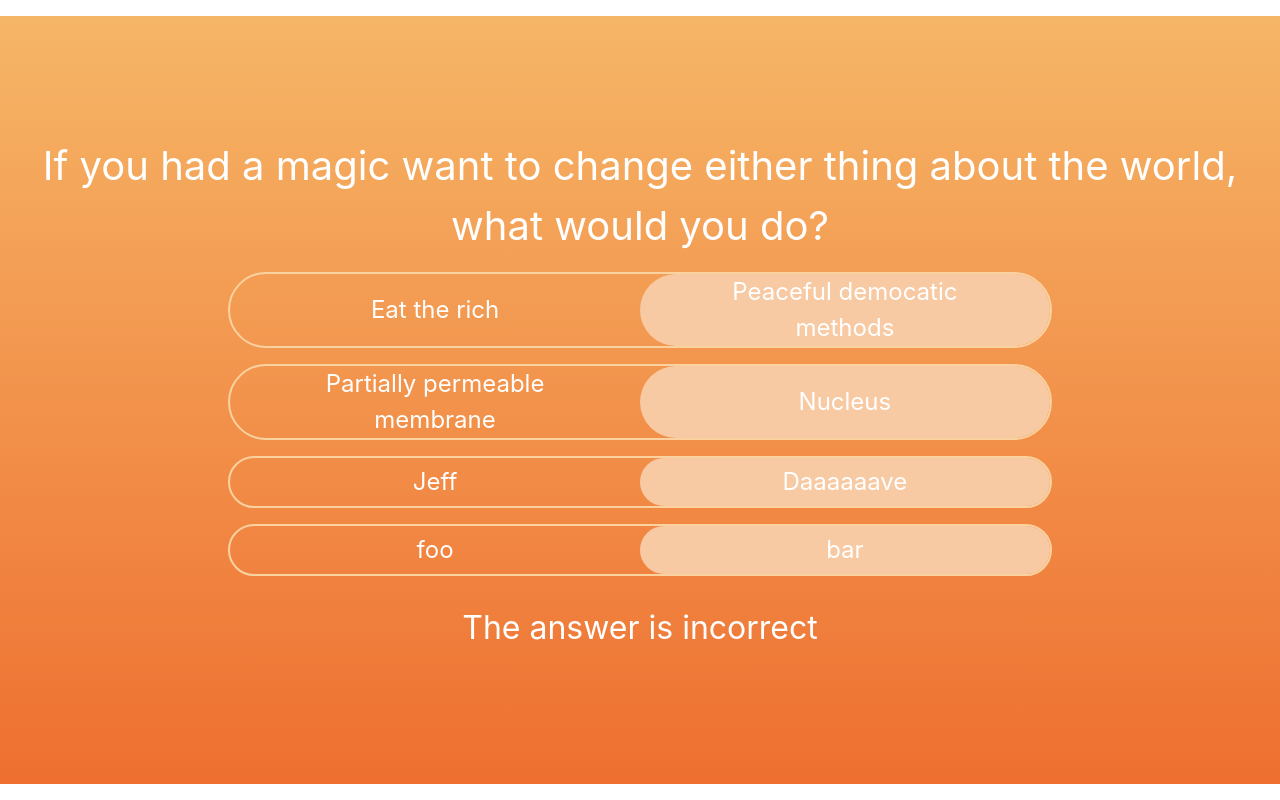
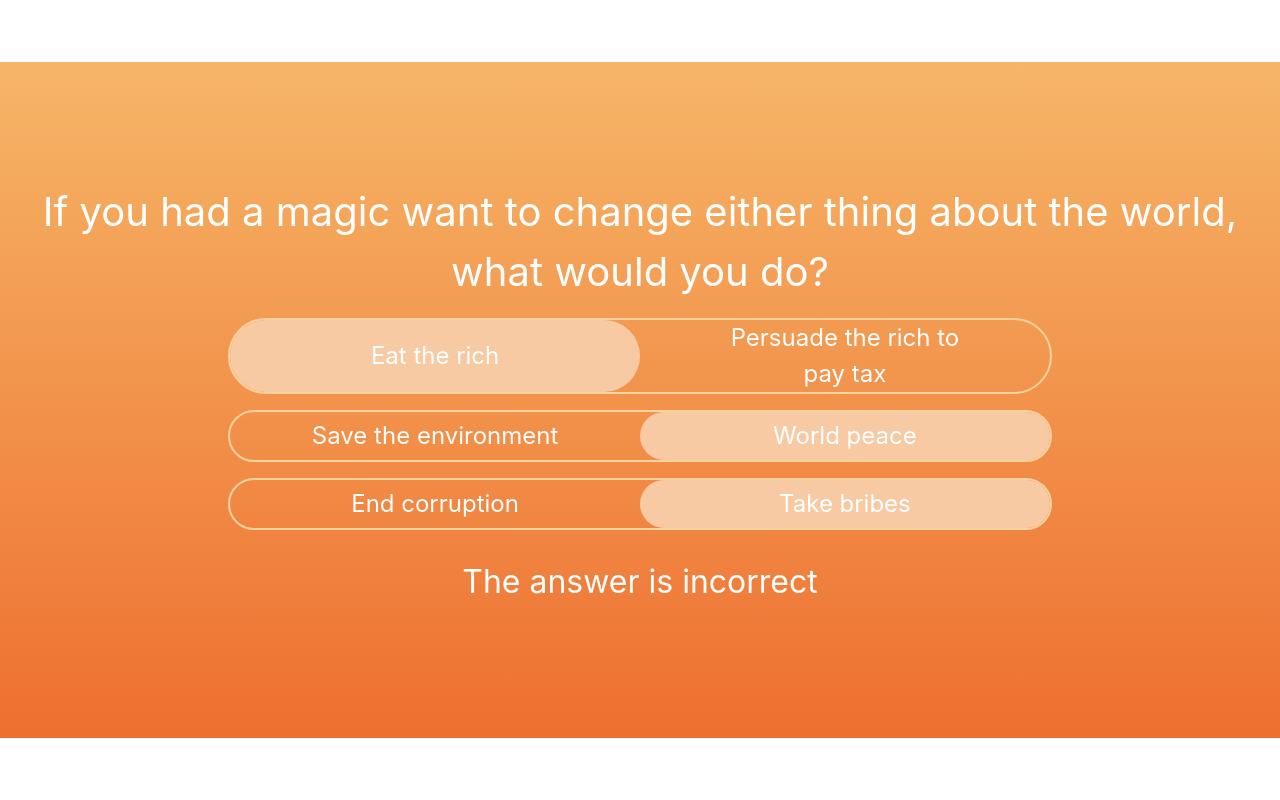
Before and after one commit to ShiftySlothe/TestResponse, a React (Create React App) app: page / in a window 1280 px wide. Built offline with nearby package versions, Linux system fonts and the light colour scheme.

Commit message:
Updated README

```diff
--- a/src/questionData/index.ts
+++ b/src/questionData/index.ts
@@ -3,22 +3,18 @@ import { Question, SingleChoiceAnswer } from "../Question";
 const q1title =
   "If you had a magic want to change either thing about the world, what would you do?";
 
-const a1data = ["Eat the rich", "Peaceful democatic methods"];
+const a1data = ["Eat the rich", "Persuade the rich to pay tax"];
 
-const answer1 = new SingleChoiceAnswer(a1data, 1);
+const answer1 = new SingleChoiceAnswer(a1data, 0);
 
-const a2data = ["Partially permeable membrane", "Nucleus"];
+const a2data = ["Save the environment", "World peace"];
 
 const answer2 = new SingleChoiceAnswer(a2data, 0);
 
-const a3data = ["Jeff", "Daaaaaave"];
+const a3data = ["End corruption", "Take bribes"];
 
-const answer3 = new SingleChoiceAnswer(a3data, 0);
+const answer3 = new SingleChoiceAnswer(a3data, 1);
 
-const a4data = ["foo", "bar"];
-
-const answer4 = new SingleChoiceAnswer(a4data, 1);
-
-const answers = [answer1, answer2, answer3, answer4];
+const answers = [answer1, answer2, answer3];
 
 export const question1 = new Question(q1title, answers);
```
Also changed, not shown: 1 other file (tests, documents, lock files or other folders).
